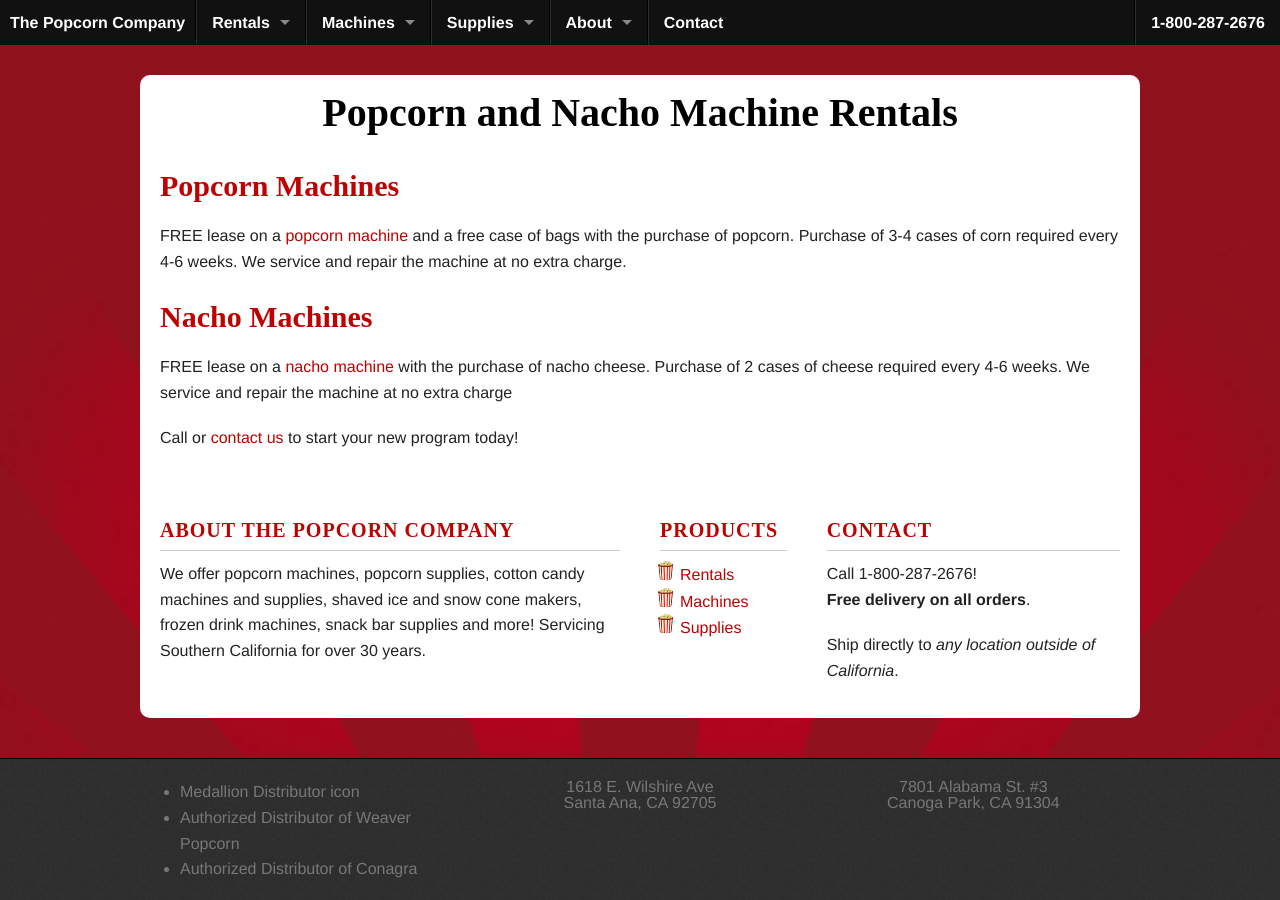
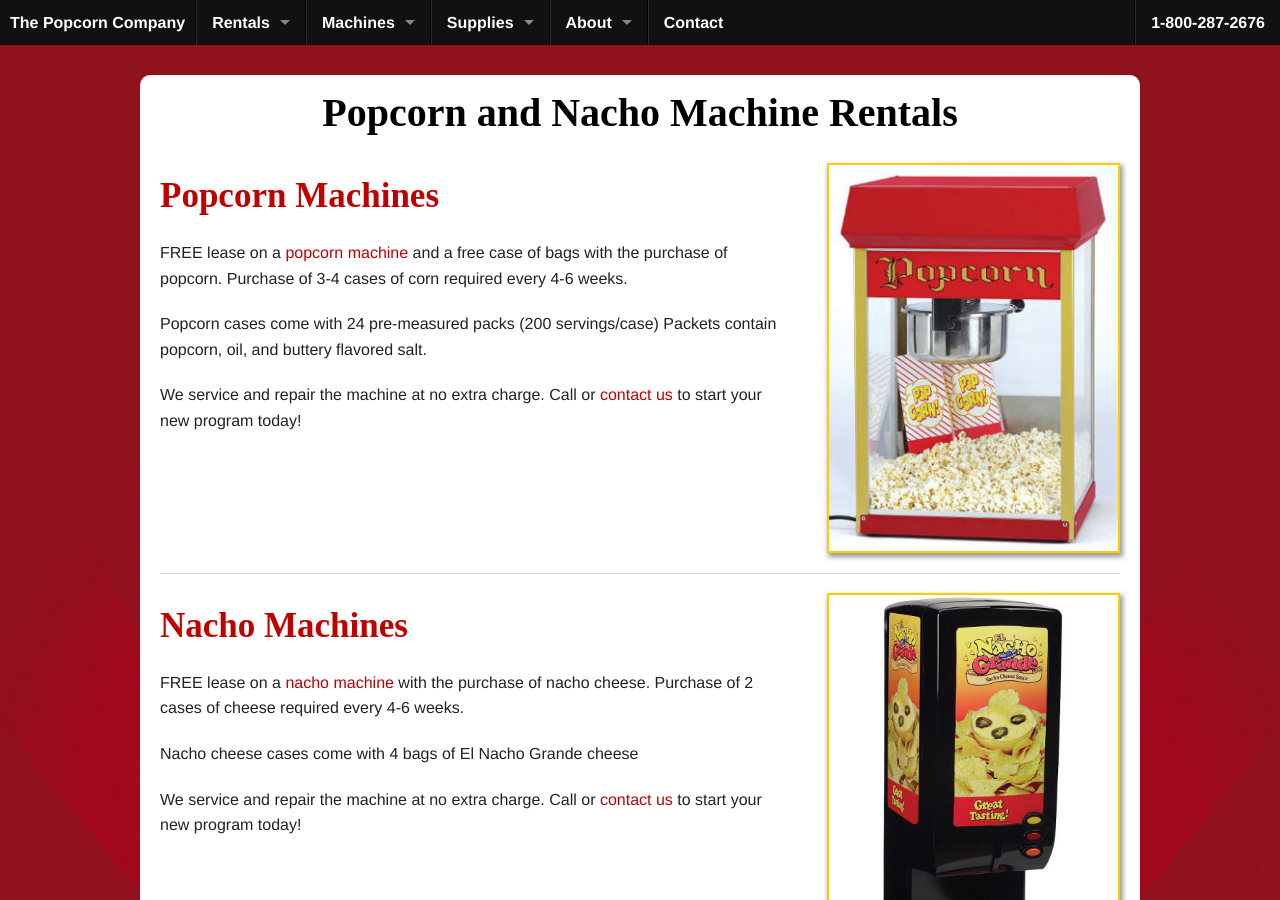
Before and after one commit to popcorncompanyllc/ishmaelsanchez.github.io, a Jekyll site: the page built from rentals/index.html, in a window 1280 px wide and 900 px high. Built offline with Jekyll 4.4.1, drawn with Linux system fonts in a browser that asks for light colours; some web fonts are replaced; Markdown is read by kramdown in place of the engine named in the settings.

Commit message:
Update rental pages

```diff
--- a/rentals/index.html
+++ b/rentals/index.html
@@ -7,10 +7,26 @@ description: FREE lease on a popcorn machine and free case of bags with the purc
 <div id="main" class="row radius">
   <div class="large-12 columns">
     <h1 class="main-header text-center">Popcorn and Nacho Machine Rentals</h1>
-    <h3><a href="/rentals/popcorn-machines">Popcorn Machines</a></h3>
-    <p>FREE lease on a <a href="/rentals/popcorn-machines">popcorn machine</a> and a free case of bags with the purchase of popcorn. Purchase of 3-4 cases of corn required every 4-6 weeks. We service and repair the machine at no extra charge.</p>
-    <h3><a href="/rentals/nacho-machines">Nacho Machines</a></h3>
-    <p>FREE lease on a <a href="/rentals/nacho-machines">nacho machine</a> with the purchase of nacho cheese. Purchase of 2 cases of cheese required every 4-6 weeks. We service and repair the machine at no extra charge</p>
-<p>Call or <a href="/contact">contact us</a> to start your new program today!</a></p>
+    <div class="row">
+      <div class="large-8 columns">
+        <h2><a href="/rentals/popcorn-machines">Popcorn Machines</a></h2>
+        <p>FREE lease on a <a href="/rentals/popcorn-machines">popcorn machine</a> and a free case of bags with the purchase of popcorn. Purchase of 3-4 cases of corn required every 4-6 weeks.</p><p>Popcorn cases come with 24 pre-measured packs (200 servings/case) Packets contain popcorn, oil, and buttery flavored salt.</p><p>We service and repair the machine at no extra charge. Call or <a href="/contact">contact us</a> to start your new program today!</p>
+      </div>
+      <div class="large-4 columns">
+        <a href="/rentals/popcorn-machines"><img class="featured" src="/img/popcorn-machine-rental.jpg" alt="Popcorn Rental Machine"></a>
+      </div>
+    </div>
+    <hr />
+    <div class="row">
+      <div class="large-8 columns">
+        <h2><a href="/rentals/nacho-machines">Nacho Machines</a></h2>
+        <p>FREE lease on a <a href="/rentals/nacho-machines">nacho machine</a> with the purchase of nacho cheese. Purchase of 2 cases of cheese required every 4-6 weeks.</p><p>Nacho cheese cases come with 4 bags of El Nacho Grande cheese</p><p> We service and repair the machine at no extra charge. Call or <a href="/contact">contact us</a> to start your new program today!</p>
+      </div>
+      <div class="large-4 columns">
+        <a href="/rentals/nacho-machines"><img class="featured" src="/img/nacho-cheese-rental.jpg" alt="Nacho Machine Rental" /></a>
+      </div>
+    </div>
+
+
   </div>
 </div>
```
Also changed, not shown: rentals/nacho-machines/index.html (+8 -2 lines), rentals/popcorn-machines/index.html (+10 -4 lines).
